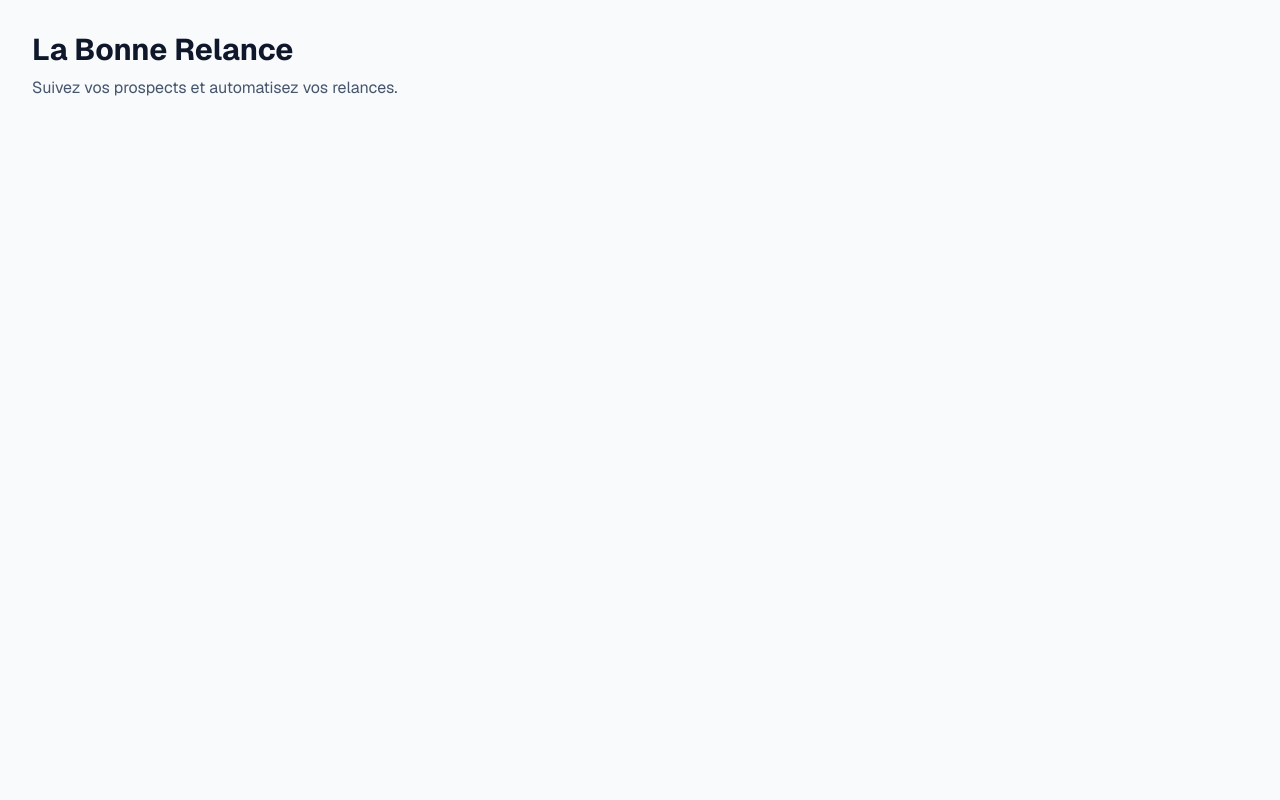
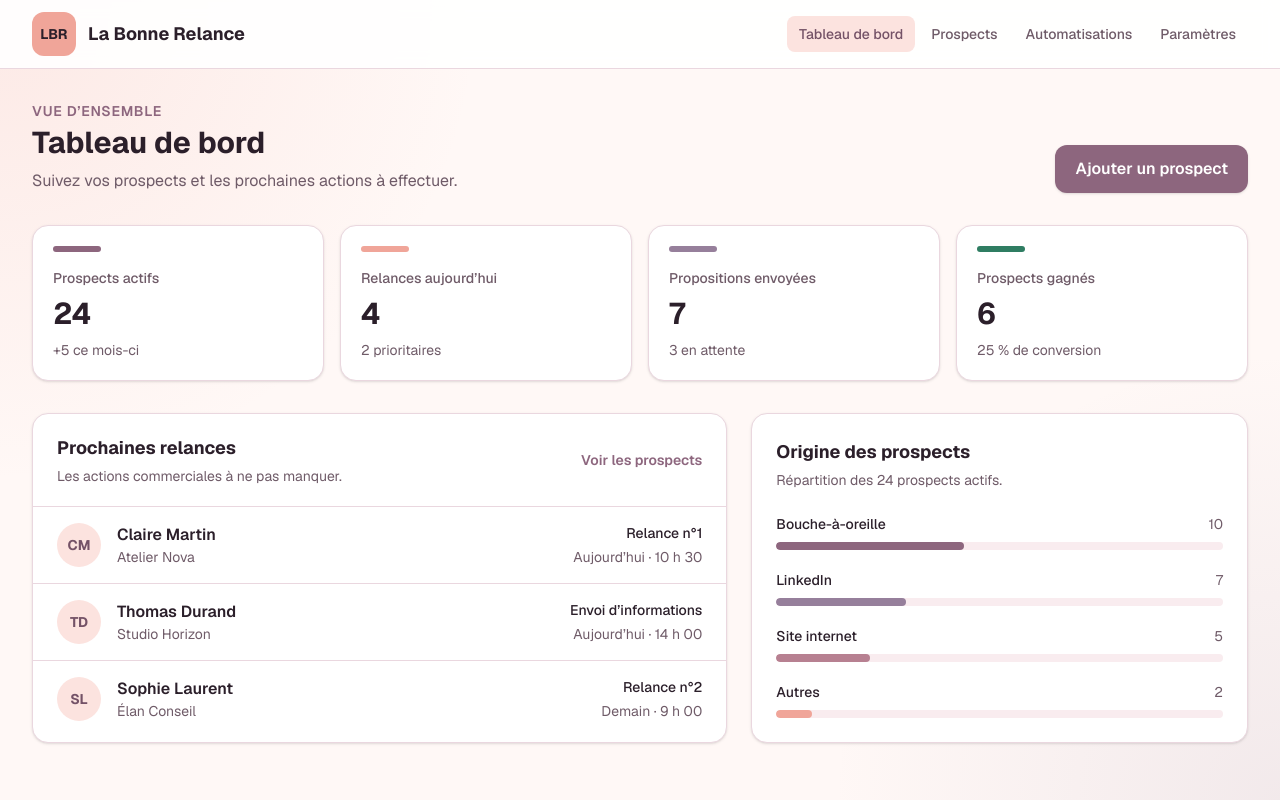
Before and after one commit to sebastien-duhaillier/la-bonne-relance, a Next.js app in the folder frontend/: page / in a window 1280 px wide. Built offline with nearby package versions, Linux system fonts and the light colour scheme.

Commit message:
ajout de la navigation et du tableau de bord

```diff
--- /dev/null
+++ b/frontend/app/(application)/layout.tsx
@@ -0,0 +1,20 @@
+import type { ReactNode } from "react";
+import Navigation from "@/components/navigation";
+
+type ApplicationLayoutProps = {
+  children: ReactNode;
+};
+
+export default function ApplicationLayout({
+  children,
+}: ApplicationLayoutProps) {
+  return (
+    <div className="min-h-screen">
+      <Navigation />
+
+      <main className="mx-auto w-full max-w-7xl px-4 py-8 sm:px-6 lg:px-8">
+        {children}
+      </main>
+    </div>
+  );
+}
--- /dev/null
+++ b/frontend/app/(application)/page.tsx
@@ -0,0 +1,222 @@
+import Link from "next/link";
+
+const statistics = [
+  {
+    label: "Prospects actifs",
+    value: "24",
+    detail: "+5 ce mois-ci",
+    color: "bg-primary",
+  },
+  {
+    label: "Relances aujourd’hui",
+    value: "4",
+    detail: "2 prioritaires",
+    color: "bg-accent",
+  },
+  {
+    label: "Propositions envoyées",
+    value: "7",
+    detail: "3 en attente",
+    color: "bg-secondary",
+  },
+  {
+    label: "Prospects gagnés",
+    value: "6",
+    detail: "25 % de conversion",
+    color: "bg-success",
+  },
+];
+
+const reminders = [
+  {
+    initials: "CM",
+    name: "Claire Martin",
+    company: "Atelier Nova",
+    schedule: "Aujourd’hui · 10 h 30",
+    type: "Relance n°1",
+  },
+  {
+    initials: "TD",
+    name: "Thomas Durand",
+    company: "Studio Horizon",
+    schedule: "Aujourd’hui · 14 h 00",
+    type: "Envoi d’informations",
+  },
+  {
+    initials: "SL",
+    name: "Sophie Laurent",
+    company: "Élan Conseil",
+    schedule: "Demain · 9 h 00",
+    type: "Relance n°2",
+  },
+];
+
+const sources = [
+  {
+    label: "Bouche-à-oreille",
+    prospects: 10,
+    percentage: 42,
+    color: "bg-primary",
+  },
+  {
+    label: "LinkedIn",
+    prospects: 7,
+    percentage: 29,
+    color: "bg-secondary",
+  },
+  {
+    label: "Site internet",
+    prospects: 5,
+    percentage: 21,
+    color: "bg-dusty-rose",
+  },
+  {
+    label: "Autres",
+    prospects: 2,
+    percentage: 8,
+    color: "bg-accent",
+  },
+];
+
+export default function DashboardPage() {
+  return (
+    <section className="space-y-8">
+      <header className="flex flex-col gap-4 sm:flex-row sm:items-end sm:justify-between">
+        <div>
+          <p className="text-sm font-semibold uppercase tracking-wider text-primary">
+            Vue d’ensemble
+          </p>
+
+          <h1 className="mt-1 text-3xl font-bold text-foreground">
+            Tableau de bord
+          </h1>
+
+          <p className="mt-2 text-muted">
+            Suivez vos prospects et les prochaines actions à effectuer.
+          </p>
+        </div>
+
+        <Link
+          href="/prospects/nouveau"
+          className="inline-flex items-center justify-center rounded-xl bg-primary px-5 py-3 font-semibold text-white shadow-sm hover:bg-primary-hover"
+        >
+          Ajouter un prospect
+        </Link>
+      </header>
+
+      <div className="grid gap-4 sm:grid-cols-2 xl:grid-cols-4">
+        {statistics.map((statistic) => (
+          <article
+            key={statistic.label}
+            className="rounded-2xl border border-border bg-surface p-5 shadow-sm"
+          >
+            <div className={`mb-4 h-1.5 w-12 rounded-full ${statistic.color}`} />
+
+            <p className="text-sm font-medium text-muted">
+              {statistic.label}
+            </p>
+
+            <p className="mt-2 text-3xl font-bold text-foreground">
+              {statistic.value}
+            </p>
+
+            <p className="mt-2 text-sm text-muted">
+              {statistic.detail}
+            </p>
+          </article>
+        ))}
+      </div>
+
+      <div className="grid gap-6 xl:grid-cols-[1.4fr_1fr]">
+        <article className="rounded-2xl border border-border bg-surface shadow-sm">
+          <header className="flex items-center justify-between border-b border-border px-6 py-5">
+            <div>
+              <h2 className="text-lg font-bold text-foreground">
+                Prochaines relances
+              </h2>
+
+              <p className="mt-1 text-sm text-muted">
+                Les actions commerciales à ne pas manquer.
+              </p>
+            </div>
+
+            <Link
+              href="/prospects"
+              className="text-sm font-semibold text-primary hover:text-primary-hover"
+            >
+              Voir les prospects
+            </Link>
+          </header>
+
+          <div className="divide-y divide-border">
+            {reminders.map((reminder) => (
+              <div
+                key={`${reminder.name}-${reminder.schedule}`}
+                className="flex flex-col gap-3 px-6 py-4 sm:flex-row sm:items-center sm:justify-between"
+              >
+                <div className="flex items-center gap-4">
+                  <div className="flex size-11 shrink-0 items-center justify-center rounded-full bg-accent-soft text-sm font-bold text-primary-hover">
+                    {reminder.initials}
+                  </div>
+
+                  <div>
+                    <p className="font-semibold text-foreground">
+                      {reminder.name}
+                    </p>
+
+                    <p className="text-sm text-muted">
+                      {reminder.company}
+                    </p>
+                  </div>
+                </div>
+
+                <div className="sm:text-right">
+                  <p className="text-sm font-medium text-foreground">
+                    {reminder.type}
+                  </p>
+
+                  <p className="mt-1 text-sm text-muted">
+                    {reminder.schedule}
+                  </p>
+                </div>
+              </div>
+            ))}
+          </div>
+        </article>
+
+        <article className="rounded-2xl border border-border bg-surface p-6 shadow-sm">
+          <h2 className="text-lg font-bold text-foreground">
+            Origine des prospects
+          </h2>
+
+          <p className="mt-1 text-sm text-muted">
+            Répartition des 24 prospects actifs.
+          </p>
+
+          <div className="mt-6 space-y-5">
+            {sources.map((source) => (
+              <div key={source.label}>
+                <div className="mb-2 flex items-center justify-between text-sm">
+                  <span className="font-medium text-foreground">
+                    {source.label}
+                  </span>
+
+                  <span className="text-muted">
+                    {source.prospects}
+                  </span>
+                </div>
+
+                <div className="h-2 overflow-hidden rounded-full bg-surface-muted">
+                  <div
+                    className={`h-full rounded-full ${source.color}`}
+                    style={{ width: `${source.percentage}%` }}
+                  />
+                </div>
+              </div>
+            ))}
+          </div>
+        </article>
+      </div>
+    </section>
+  );
+}
--- a/frontend/app/page.tsx
+++ /dev/null
@@ -1,13 +0,0 @@
-export default function Home() {
-  return (
-    <main className="min-h-screen bg-slate-50 p-8">
-      <h1 className="text-3xl font-bold text-slate-900">
-        La Bonne Relance
-      </h1>
-
-      <p className="mt-2 text-slate-600">
-        Suivez vos prospects et automatisez vos relances.
-      </p>
-    </main>
-  );
-}
--- /dev/null
+++ b/frontend/components/navigation.tsx
@@ -0,0 +1,69 @@
+"use client";
+
+import Link from "next/link";
+import { usePathname } from "next/navigation";
+
+const navigationItems = [
+  {
+    href: "/",
+    label: "Tableau de bord",
+  },
+  {
+    href: "/prospects",
+    label: "Prospects",
+  },
+  {
+    href: "/automatisations",
+    label: "Automatisations",
+  },
+  {
+    href: "/parametres",
+    label: "Paramètres",
+  },
+];
+
+export default function Navigation() {
+  const pathname = usePathname();
+
+  return (
+    <header className="sticky top-0 z-50 border-b border-border bg-surface/90 backdrop-blur">
+      <div className="mx-auto flex max-w-7xl flex-col gap-3 px-4 py-3 sm:px-6 lg:flex-row lg:items-center lg:justify-between lg:px-8">
+        <Link href="/" className="flex items-center gap-3">
+          <span className="flex size-11 items-center justify-center rounded-xl bg-accent text-sm font-bold text-foreground">
+            LBR
+          </span>
+
+          <span className="text-lg font-bold text-foreground">
+            La Bonne Relance
+          </span>
+        </Link>
+
+        <nav
+          aria-label="Navigation principale"
+          className="flex gap-1 overflow-x-auto"
+        >
+          {navigationItems.map((item) => {
+            const isActive =
+              item.href === "/"
+                ? pathname === "/"
+                : pathname.startsWith(item.href);
+
+            return (
+              <Link
+                key={item.href}
+                href={item.href}
+                className={`whitespace-nowrap rounded-lg px-3 py-2 text-sm font-medium ${
+                  isActive
+                    ? "bg-accent-soft text-primary-hover"
+                    : "text-muted hover:bg-surface-muted hover:text-foreground"
+                }`}
+              >
+                {item.label}
+              </Link>
+            );
+          })}
+        </nav>
+      </div>
+    </header>
+  );
+}
```
